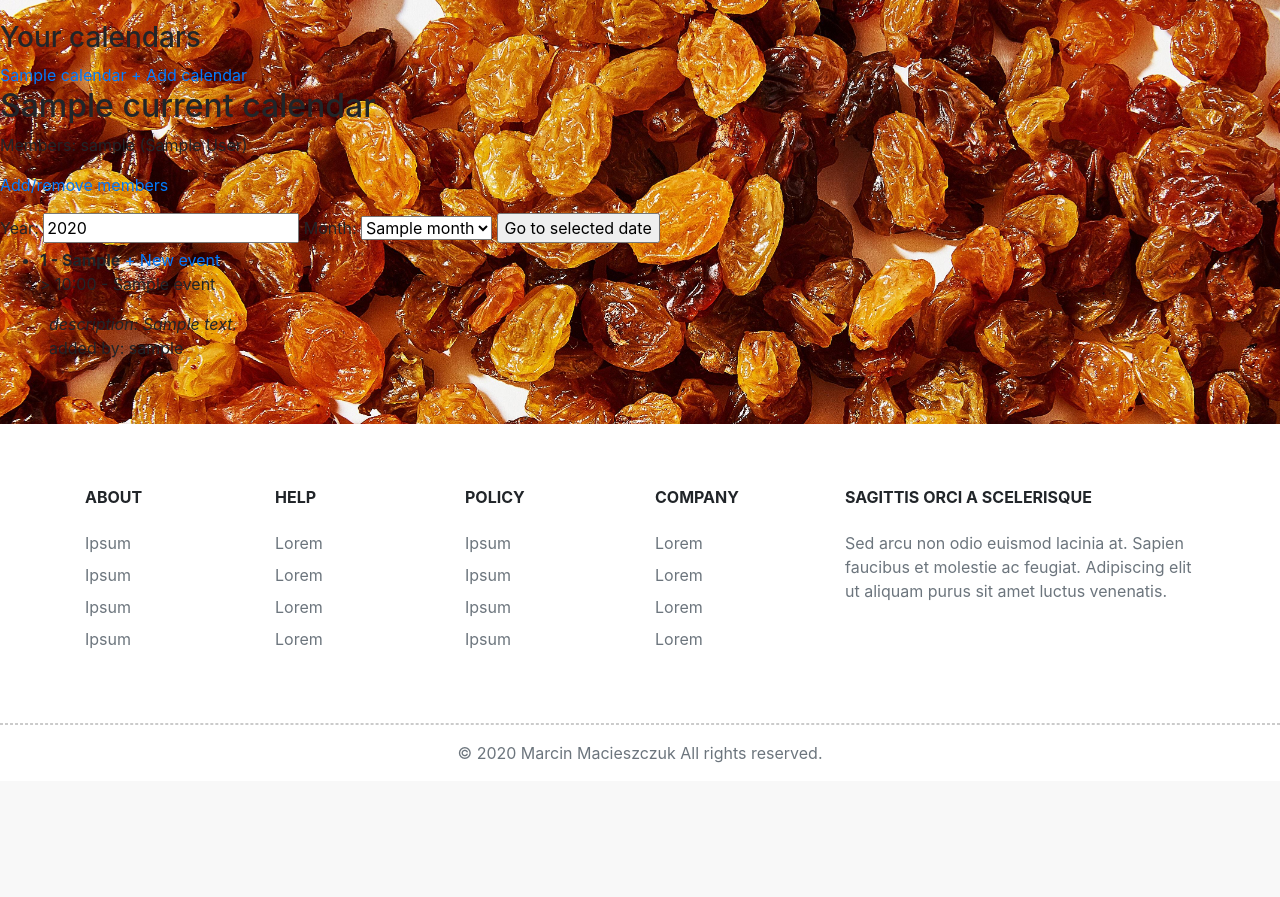
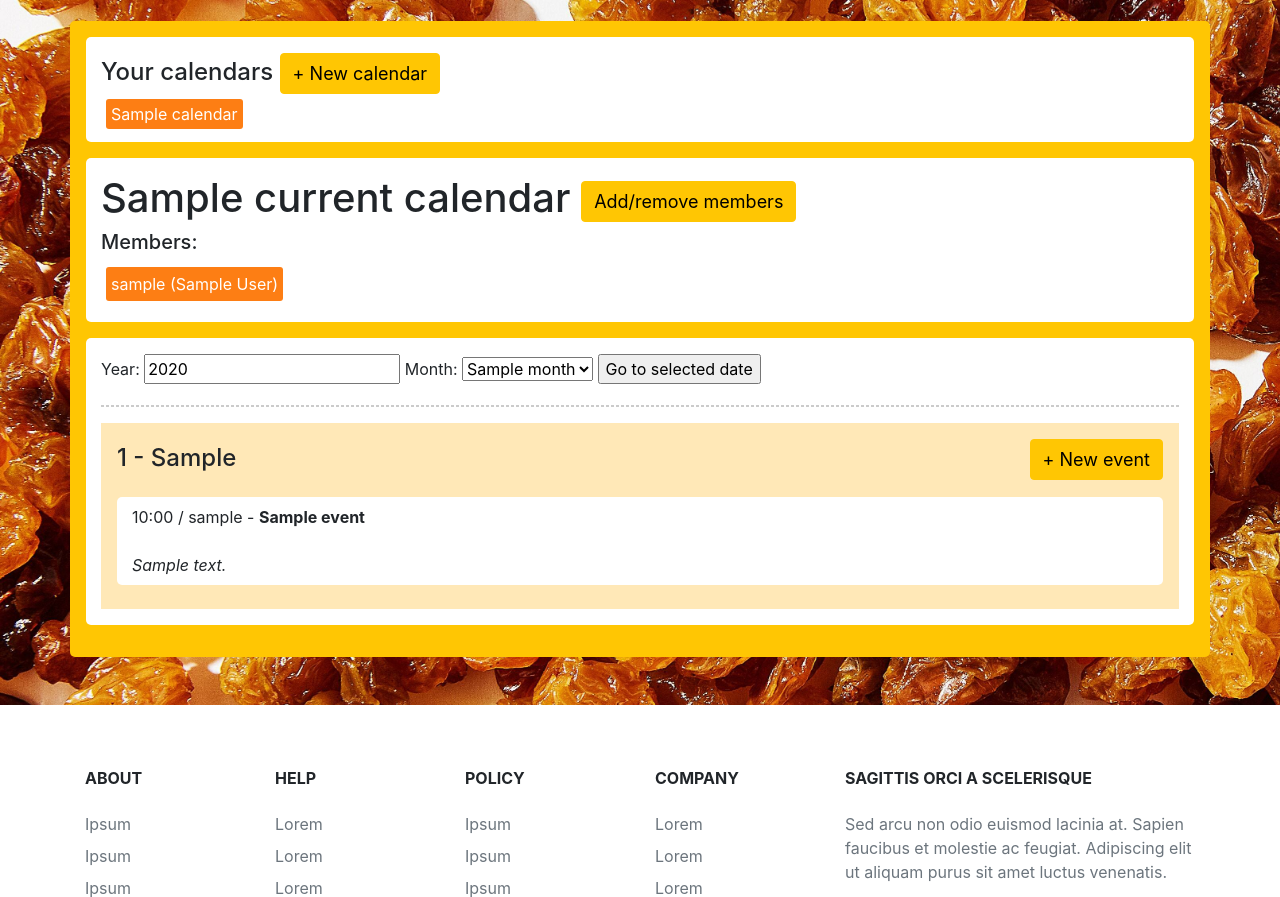
Before and after one commit to PopeFrancisI/rodzynka, a Django app: template templates/calendar_detail.html in a window 1280 px wide. Shown: the part 77-974 px from the top of the page. Before the commit the page ends 840 px from the top, so only its background shows below. Run offline with Django 3.2, Linux system fonts and the light colour scheme; the template is opened without the code that fills it: most values are stand-ins (such as "Sample title", 1, 10 or a date in 2020); some libraries are stand-ins or nearby versions.

Commit message:
Calendar style

```diff
--- a/gallery/models.py
+++ b/gallery/models.py
@@ -28,7 +28,7 @@ class Media(models.Model):
         return super().delete(keep_parents=False)
 
     def __str__(self):
-        return f'{self.title} (upload_date: {self.upload_date})'
+        return f'{self.title} (upload_date: {self.upload_date.strftime("%Y-%m-%d %H:%M:%S")})'
 
 
 def create_gallery(name, family, is_main, creator=None):
--- a/templates/calendar_detail.html
+++ b/templates/calendar_detail.html
@@ -1,23 +1,37 @@
 {% extends 'family_base.html' %}
 
 {% block family_content %}
-    <h3>Your calendars</h3>
+
+    <div class="container bg-yellow p-3">
+
+        <div class="container bg-white mb-3 py-3">
+            <h4>Your calendars <a class="btn btn-small" href="{% url 'calendar_create' family_slug=family.slug %}">+ New calendar</a></h4>
             {% for calendar in user_calendars %}
-            <a href="{% url 'calendar_detail' family_slug=family.slug calendar_pk=calendar.id%}">{{ calendar.name }}</a>
+                <a class="family-member" href="{% url 'calendar_detail' family_slug=family.slug calendar_pk=calendar.id%}">{{ calendar.name }}</a>
             {% endfor %}
-        <a href="{% url 'calendar_create' family_slug=family.slug %}">+ Add calendar</a>
 
-    <h2>{{ current_calendar.name }}</h2>
-    <p>
-        Members:
+        </div>
+
+        <div class="container bg-white py-3">
+            <h1>
+                {{ current_calendar.name }}
+                {% if not current_calendar.is_main %}
+                    <a class="btn btn-small" href="{% url 'calendar_set_users' family_slug=family.slug calendar_pk=current_calendar.id %}">Add/remove members</a>
+                {% endif%}
+            </h1>
+            <h5>Members:</h5>
+            <div class="d-flex flex-wrap">
                 {% for user in current_calendar.users.all %}
+                    <div class="family-member">
                         {{ user.username }} ({{ user.first_name }} {{ user.last_name }})
+                    </div>
                 {% endfor %}
-    </p>
+            </div>
 
-    {% if not current_calendar.is_main %}
-        <p><a href="{% url 'calendar_set_users' family_slug=family.slug calendar_pk=current_calendar.id %}">Add/remove members</a></p>
-    {% endif%}
+
+        </div>
+
+        <div class="container bg-white my-3 py-3">
 
             <form action="{% url 'calendar_detail' family_slug=family.slug calendar_pk=current_calendar.id %}" method="post">
                 {% csrf_token %}
@@ -37,16 +51,18 @@
                 <input type="submit" value="Go to selected date">
             </form>
 
+            <hr>
 
-    <ul>
             {% for day in day_data %}
-            <li {% if day.day_number|divisibleby:2 %} style="background: papayawhip" {% endif %} >
-                <b>{{ day.day_number }} - {{ day.day_of_week }}</b>
-                <a href="{% url 'event_create' family_slug=family.slug calendar_pk=current_calendar.id year=year month=month day=day.day_number %}">+ New event</a>
-                <br>
+                <div class="container p-3" {% if day.day_number|divisibleby:2 %} style="background: papayawhip" {% else %} style="background: #ffe8b7" {% endif %} >
+                    <div class="d-flex align-items-baseline justify-content-between mb-3">
+                        <h4>{{ day.day_number }} - {{ day.day_of_week }}</h4>
+                        <a class="btn btn-small" href="{% url 'event_create' family_slug=family.slug calendar_pk=current_calendar.id year=year month=month day=day.day_number %}">+ New event</a>
+                    </div>
                     {% for event in day.events %}
-                    <p>
-                        &gt;
+                        <div class="container bg-white py-2 mb-2">
+                            <div class="d-flex align-items-baseline justify-content-between">
+                                <div class="{% if event.is_important %} alert-danger {% endif %}">
                                     {% if event.is_important %}
                                         !!!
                                     {% endif %}
@@ -56,24 +72,31 @@
                                     {% else %}
                                         {{ event.date|date:"H:i" }}
                                     {% endif %}
+                                    / {{ event.creator.username }} - <b>{{ event.title }}</b>
+                                </div>
 
-                        - {{ event.title }}
+                                <div class="">
                                     {% if event.creator == request.user %}
-                            <a href="{% url 'event_update' family_slug=family.slug calendar_pk=current_calendar.pk event_pk=event.id year=year month=month %}">* change</a>
-                            <a href="{% url 'event_delete' family_slug=family.slug calendar_pk=current_calendar.pk event_pk=event.id year=year month=month %}">- delete</a>
+                                        <a class="btn btn-x-small" href="{% url 'event_update' family_slug=family.slug calendar_pk=current_calendar.pk event_pk=event.id year=year month=month %}">*</a>
+                                        <a class="btn btn-delete btn-x-small" href="{% url 'event_delete' family_slug=family.slug calendar_pk=current_calendar.pk event_pk=event.id year=year month=month %}">-</a>
                                     {% endif %}
+                                </div>
+                            </div>
+
                             {% if event.description %}
                                 <br>
-                            <div style="font-style: italic">&nbsp; description: {{ event.description }}</div>
+                                <div style="font-style: italic">{{ event.description }}</div>
                             {% endif %}
-                        <p>&nbsp; added by: {{ event.creator.username }}</p>
-                    </p>
+
+                        </div>
                     {% empty %}
                     {% endfor %}
+                </div>
+            {% endfor %}
+        </div>
 
-            </li>
-        {% endfor %}
-    </ul>
+    </div>
+
 
 
 {% endblock %}
```
Also changed, not shown: templates/calendar_create.html (+9 -6 lines), templates/calendar_set_users.html (+9 -6 lines). Lines whose indentation alone changed are shown as unchanged.
